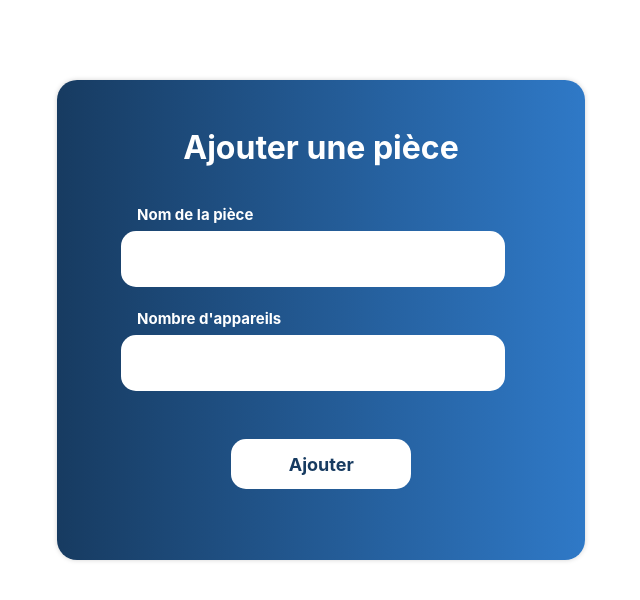
After one commit to urlovefatima/keurgui_energy_django, a Django app: page /ajouter_piece/ in a window 1280 px wide. The commit adds this page. Shown: the top 600 px of the page, without its empty margins (319-959 px from the left). Run offline with Django 5.2, Linux system fonts and the light colour scheme.

Commit message:
Ajout de splashScreen mdpChangé et AjouterPièce

```diff
--- a/k_energy/accueil/views.py
+++ b/k_energy/accueil/views.py
@@ -4,3 +4,13 @@ from django.shortcuts import render
 
 def afficher_accueil(request):
     return render(request, "Accueil.html")
+
+
+def afficher_splashScreen(request):
+    return render(request, "splashScreen.html")
+
+def ajouter_piece(request):
+    return render(request, "ajouterPiece.html")
+
+def mdp_change(request):
+    return render(request, "mdpChange.html")
--- a/k_energy/k_energy/urls.py
+++ b/k_energy/k_energy/urls.py
@@ -1,24 +1,9 @@
-"""
-URL configuration for k_energy project.
 
-The `urlpatterns` list routes URLs to views. For more information please see:
-    https://docs.djangoproject.com/en/5.1/topics/http/urls/
-Examples:
-Function views
-    1. Add an import:  from my_app import views
-    2. Add a URL to urlpatterns:  path('', views.home, name='home')
-Class-based views
-    1. Add an import:  from other_app.views import Home
-    2. Add a URL to urlpatterns:  path('', Home.as_view(), name='home')
-Including another URLconf
-    1. Import the include() function: from django.urls import include, path
-    2. Add a URL to urlpatterns:  path('blog/', include('blog.urls'))
-"""
 from django.contrib import admin
 from django.urls import path ,include
 from Api.views import RegisterStep1View, RegisterStep2View,LoginView,LogoutView
 from rest_framework.authtoken.views import obtain_auth_token
-from accueil import views
+from accueil.views import afficher_accueil, afficher_splashScreen, ajouter_piece, mdp_change
 
 urlpatterns = [
     path('admin/', admin.site.urls),
@@ -28,5 +13,8 @@ urlpatterns = [
     path('api/login/', LoginView.as_view(), name='login'),
     path('api/logout/', LogoutView.as_view(), name='logout'),
     path('api/auth/token/', obtain_auth_token, name='api_token_auth'),
-    path('', views.afficher_accueil)
+    path('', afficher_splashScreen),
+    path('ajouter_piece/', ajouter_piece),
+    path('mdp_change/', mdp_change),
+    path('accueil/', afficher_accueil)
 ]
--- /dev/null
+++ b/k_energy/static/css/ajouterPiece.css
@@ -0,0 +1,82 @@
+:root {
+    --color-start: #173B61;
+    --color-end: #2F79C7;
+}
+
+* {
+font-family: 'Inter', sans-serif;
+margin: 0;
+padding: 0;
+box-sizing: border-box;
+}
+
+body {
+display: flex;
+justify-content: center;
+align-items: center;
+max-height: 100vh;
+max-width: 100vw;
+margin-top: 10vh;
+}
+
+body .mdp_oublie {
+background: linear-gradient(90deg, var(--color-start) 0%, var(--color-end) 100%);
+width: 33rem;
+height: 30rem;
+border-radius: 20px;
+box-shadow: lightgray 0 0 5px;
+}
+
+body .mdp_oublie h1 {
+color: #FFFFFF;
+text-align: center;
+margin-top: 3rem;
+}
+
+body .mdp_oublie .input-container {
+margin-top: 2rem;
+color: #FFFFFF;
+display: flex;
+flex-direction: column;
+font-size: 15px;
+line-height: 2rem;
+margin-left: 4rem;
+}
+
+body .mdp_oublie .input-container .container:first-child {
+margin-bottom: 1rem;
+}
+
+body .mdp_oublie .input-container .champ {
+width: 24rem;
+height: 3.5rem;
+padding: 1rem;
+font-size: 1rem;
+border-radius: 15px;
+border: 1px solid transparent;
+background-color: #FFFFFF;
+outline: none;
+}
+
+body .mdp_oublie .input-container .label {
+margin-left: 1rem;
+font-weight: bold;
+}
+
+body .mdp_oublie button {
+background-color: #FFFFFF;
+height: 50px;
+width: 180px;
+border-radius: 15px;
+border: 0;
+margin-top: 3rem;
+margin-left: 33%;
+}
+
+body .mdp_oublie button .btn-confirm {
+text-decoration: none;
+color: #173B61;
+font-weight: bold;
+font-size: 18px;
+align-items: center;
+}
--- /dev/null
+++ b/k_energy/templates/ajouterPiece.html
@@ -0,0 +1,26 @@
+<!DOCTYPE html>
+{% load static %}
+<head>
+    <link rel="stylesheet" href="{% static "css/ajouterPiece.css"%}">
+</head>
+
+<body>
+    <div class="mdp_oublie">
+        <h1>Ajouter une pièce</h1>
+        <div class="input-container">
+            <div class="container">
+                <label for="nomPièce" class="label">Nom de la pièce</label>
+                <input type="text" id="nomPièce" class="champ"/>
+            </div>
+
+            <div class="container">
+                <label for="nombreAppareils" class="label">Nombre d'appareils</label>
+                <input type="number" id="nombreAppareils" class="champ"/>
+            </div>
+        </div>
+        <button>
+          <a href="" class="btn-confirm">Ajouter</a>
+        </button>
+    </div>
+
+</body>
```
Also changed, not shown: k_energy/static/css/mdpChange.css (added, +51 -0 lines), k_energy/static/css/splashScreen.css (added, +31 -0 lines), k_energy/templates/mdpChange.html (added, +14 -0 lines), k_energy/templates/sidebar.html (+7 -6 lines), k_energy/templates/splashScreen.html (added, +13 -0 lines), k_energy/static/img/change.png (added).
